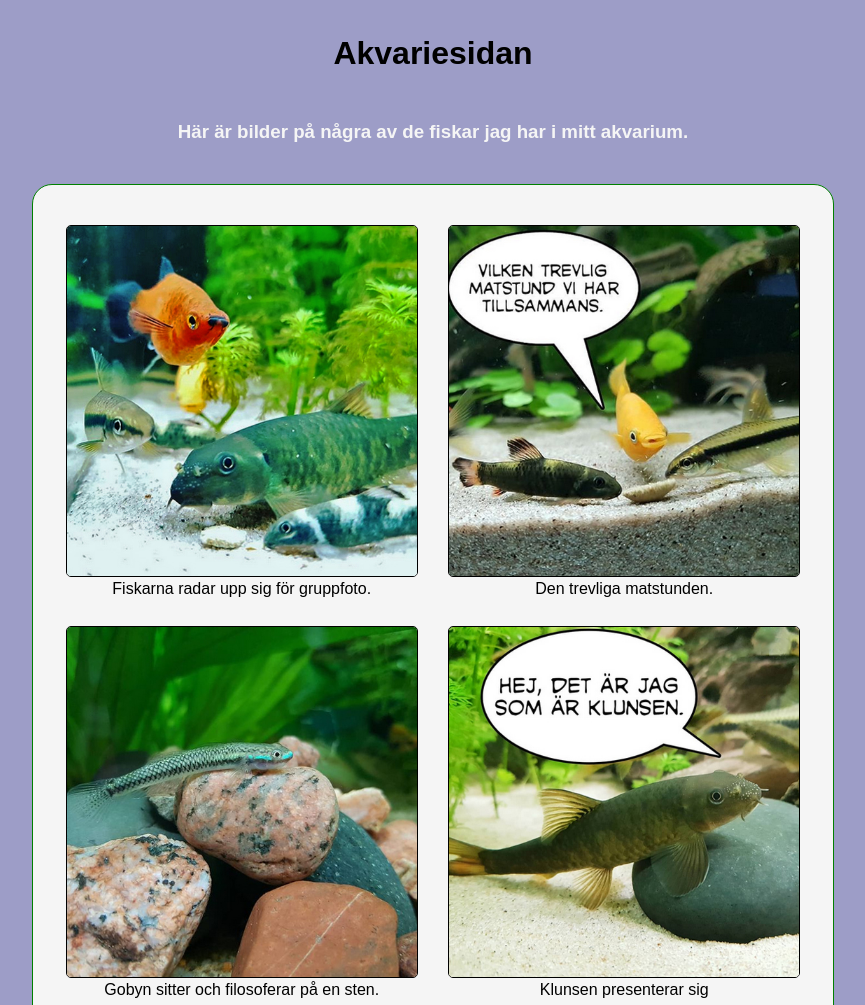
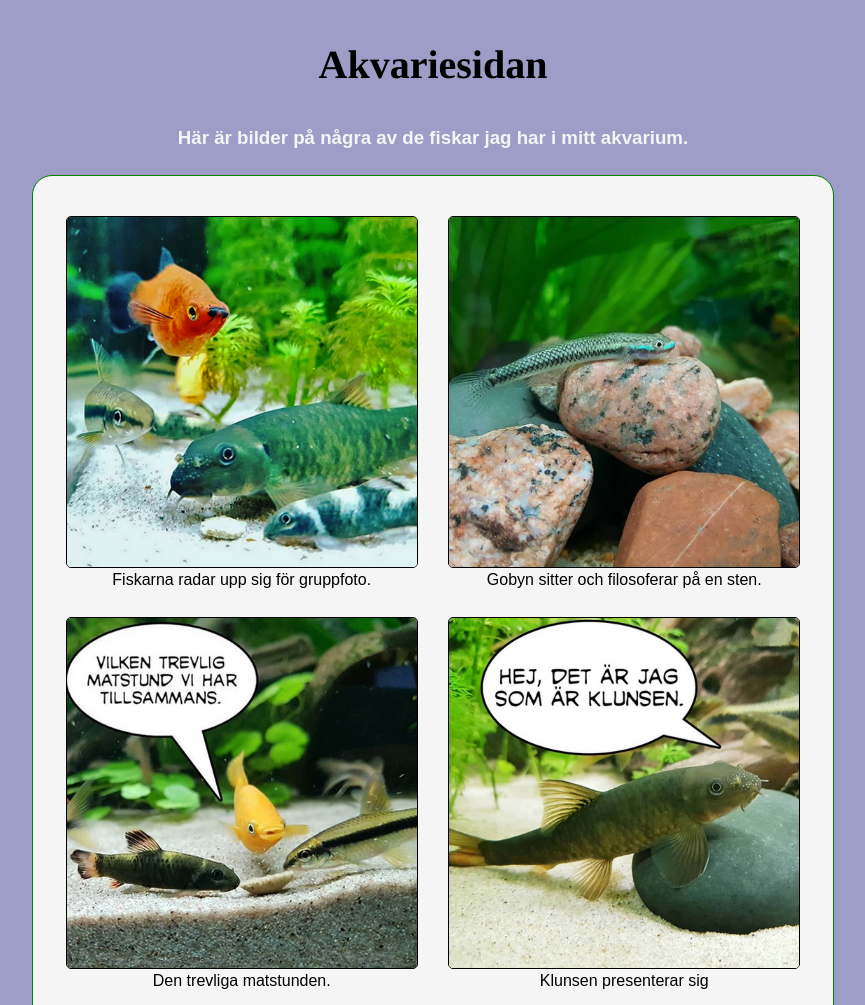
Before and after one commit to Carinalak/Medieinstitutet-MinHobby, a website built with Vite: page vite-project/index.html in a window 1280 px wide. Shown: the top 1005 px of the page, without its empty margins (207-1072 px from the left). Built offline with nearby package versions, Linux system fonts and the light colour scheme.

Commit message:
Fixed better title

```diff
--- a/vite-project/main.js
+++ b/vite-project/main.js
@@ -15,12 +15,12 @@ document.querySelector('#mainContainer').innerHTML = `
     <div class="fish-image-text">Fiskarna radar upp sig för gruppfoto.</div>
   </div>
   <div class="image-box">
+  <img class="fish-image" src="img/goby.jpg" alt="En fin Goby Electric Blue sitter på en sten i ett akvarium">
+  <div class="fish-image-text">Gobyn sitter och filosoferar på en sten.</div>
+  </div>
+  <div class="image-box">
     <img class="fish-image" src="img/trevligmatstund.jpg" alt="Tre akvariefiskar äter mat på sanden och den gula Mollyn säger i en pratbubbla, Vilken trevlig matstund vi har tillsammans">
     <div class="fish-image-text">Den trevliga matstunden.</div>
-  </div>
-  <div class="image-box">
-  <img class="fish-image" src="img/goby.jpg" alt="En fin Goby Electric Blue sitter på en sten i ett akvarium">
-  <div class="fish-image-text">Gobyn sitter och filosoferar på en sten.</div>
   </div>
   <div class="image-box">
     <img class="fish-image" src="img/klunsen.jpg" alt="Foto på en Garra Rufa-fisk som säger i en pratbubbla att han heter Klunsen.">
--- a/vite-project/style.css
+++ b/vite-project/style.css
@@ -9,6 +9,13 @@ body {
 
 h1 {
   text-align: center;
+  font-family: Times, 'Times New Roman', serif;
+  font-size: 40px;
+  margin-bottom: 10px;
+}
+
+h3 {
+  margin-bottom: 3px;
 }
 #mainContainer {
   background-color: whitesmoke;
```
